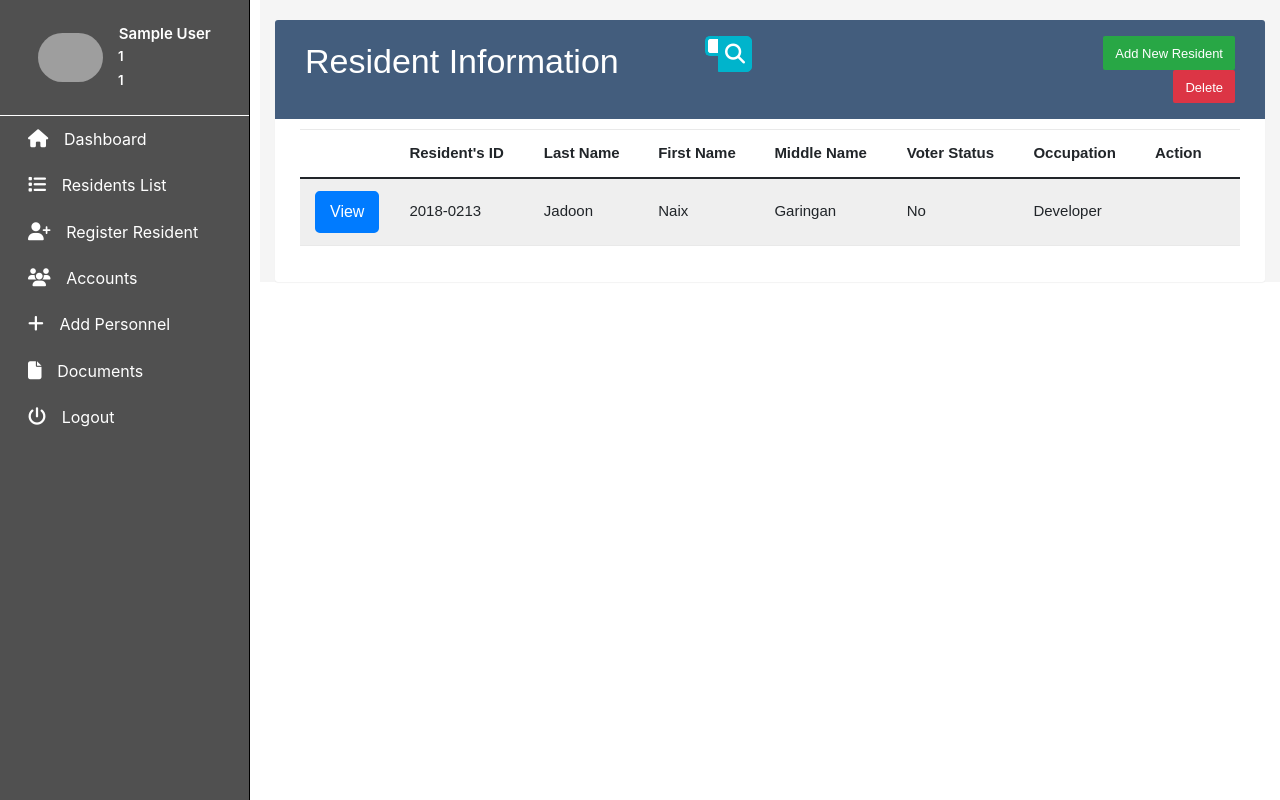
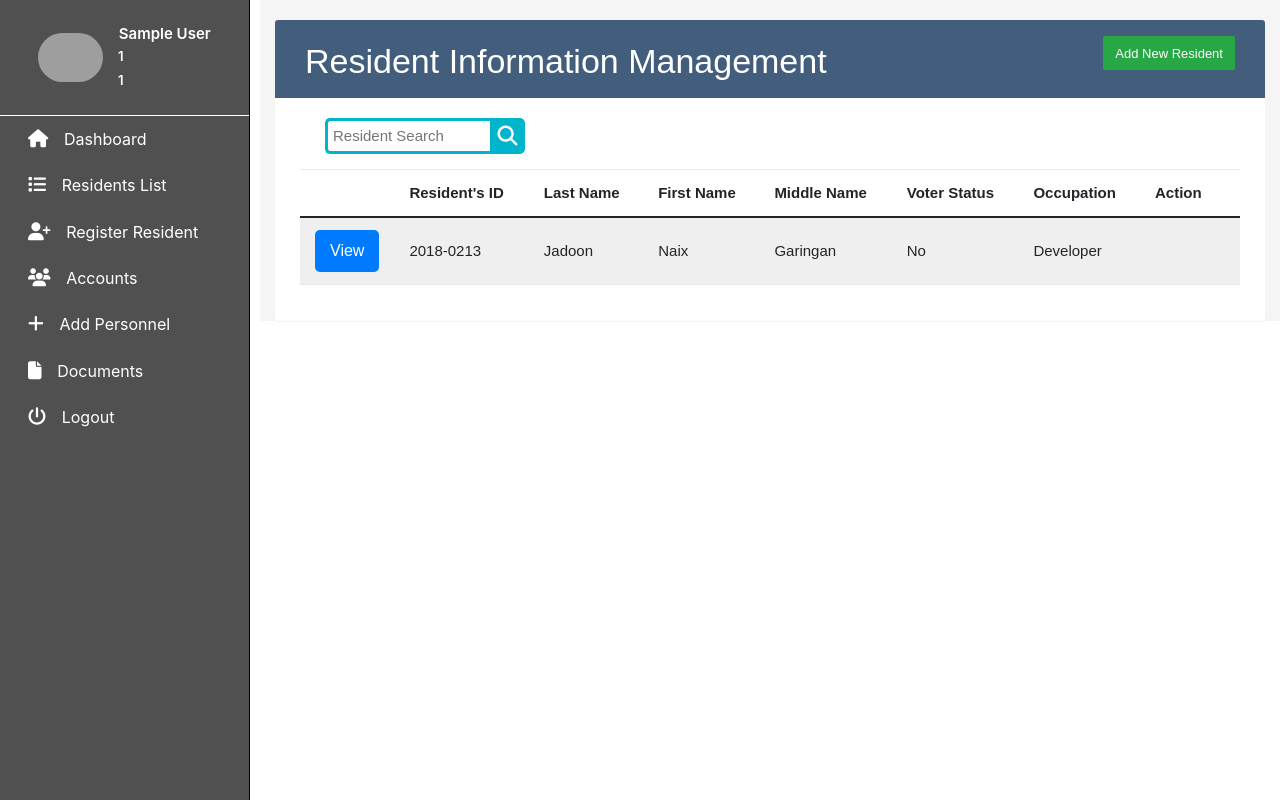
Before and after one commit to rrTio/NCP3106-FINALS-Barangay-Management-System, a PHP site: page /residents.php in a window 1280 px wide. Run offline with PHP 8.4, Linux system fonts and the light colour scheme; the visitor is signed in with stand-in values (Sample User, id 1); some libraries are stand-ins or nearby versions; some web fonts are replaced; grey boxes are pictures that could not be loaded.

Commit message:
Resident Information

```diff
--- a/assets/css/residents.css
+++ b/assets/css/residents.css
@@ -5,20 +5,23 @@ section {
   font-size: 15px;
 }
 .search {
-  width: 10%;
+  width: 100%;
+  height: 36px;
   position: relative;
   display: flex;
 }
-
+.search-bar {
+  padding: 10px;
+  margin-bottom: 5px;
+}
 .searchTerm {
   width: 100%;
   border: 3px solid #00b4cc;
   border-right: none;
   padding: 5px;
-  height: 20px;
+  height: 36px;
   border-radius: 5px 0 0 5px;
   outline: none;
-  color: #9dbfaf;
 }
 
 .searchButton {
@@ -99,6 +102,7 @@ table.table-striped tbody tr:nth-of-type(odd) {
 }
 table.table-striped.table-hover tbody tr:hover {
   background: #f5f5f5;
+  padding: 10px;
 }
 table.table th i {
   font-size: 13px;
--- a/residents.php
+++ b/residents.php
@@ -58,20 +58,21 @@ $position = $_SESSION['position'];
       <div class="table-wrapper">
         <div class="table-title">
           <div class="row">
-            <div class="col-sm-5">
-              <h2>Resident Information</h2>
+            <div class="col-sm-8">
+              <h2>Resident Information Management</h2>
             </div>
             <div class="col-sm-4">
-              <div class="search">
-                <input type="text" class="searchTerm" placeholder="Resident Search">
-                <button type="submit" class="searchButton">
-                  <i class="fa fa-search"></i>
-                </button>
-              </div>
+              <a href="#addEmployeeModal" class="btn btn-success" data-toggle="modal"> <span>Add New Resident</span></a>
             </div>
-            <div class="col-sm-3">
-              <a href="#addEmployeeModal" class="btn btn-success" data-toggle="modal"> <span>Add New Resident</span></a>
-              <a href="#deleteEmployeeModal" class="btn btn-danger" data-toggle="modal"> <span>Delete</span></a>
+          </div>
+        </div>
+        <div class="search-bar">
+          <div class="col-sm-3">
+            <div class="search">
+              <input type="text" class="searchTerm" placeholder="Resident Search">
+              <button type="submit" class="searchButton">
+                <i class="fa fa-search"></i>
+              </button>
             </div>
           </div>
         </div>
```
